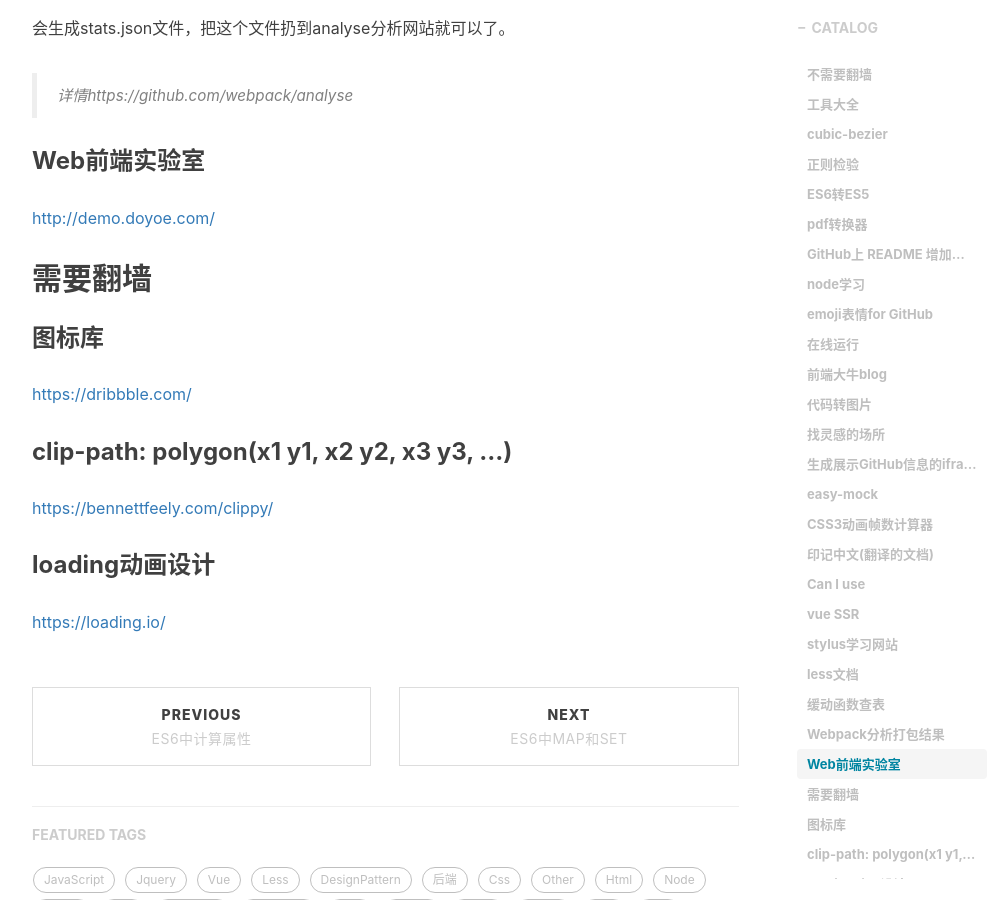
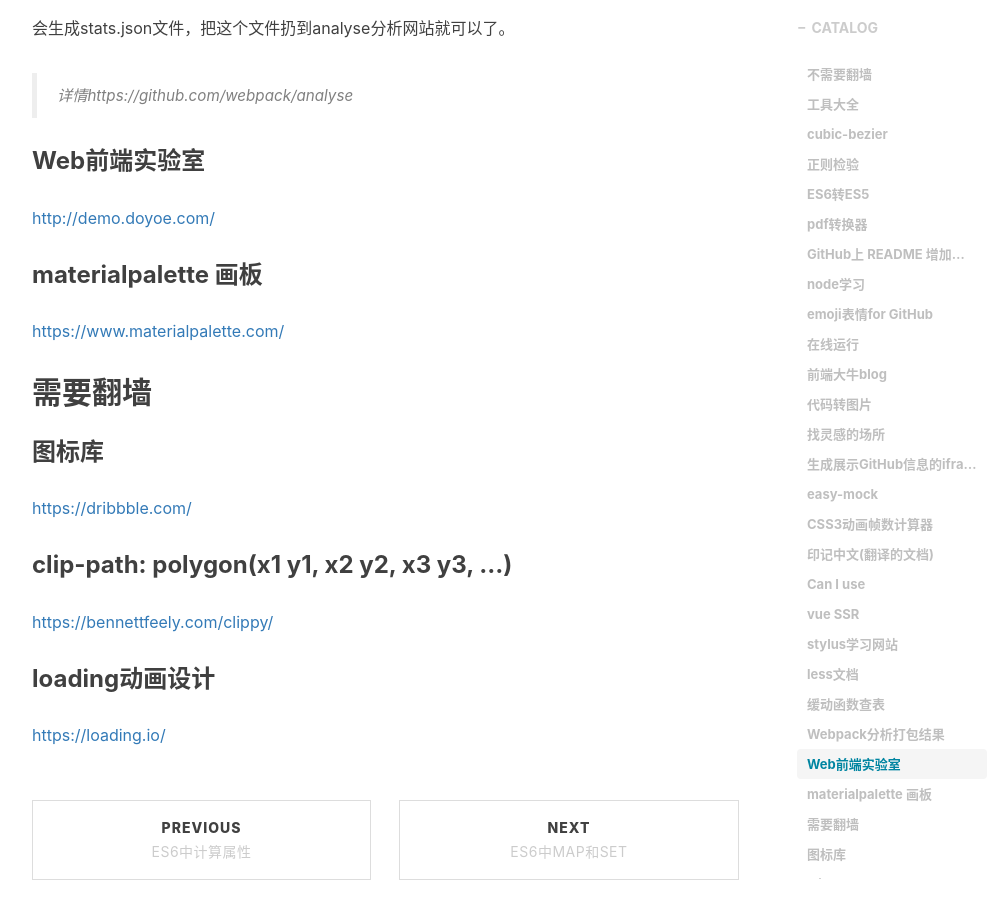
Before and after one commit to stephen-mi/QinZhen001.github.io, a Jekyll site: the page built from _posts/2018-01-11-常用网站-myblog.markdown, in a window 1280 px wide and 900 px high, scrolled down 3233 px. Shown: the whole window, without its empty margins (233-1239 px from the left). Built offline with Jekyll 4.4.1, drawn with Linux system fonts in a browser that asks for light colours; nearby versions of some CDN libraries; comment, search, counter and statistics services are not loaded.

Commit message:
qz commit

```diff
--- a/_posts/2018-01-11-常用网站-myblog.markdown
+++ b/_posts/2018-01-11-常用网站-myblog.markdown
@@ -112,6 +112,9 @@
 
 [http://demo.doyoe.com/](http://demo.doyoe.com/)
 
+### materialpalette 画板
+[https://www.materialpalette.com/](https://www.materialpalette.com/)
+
 
 ## 需要翻墙
 
```
